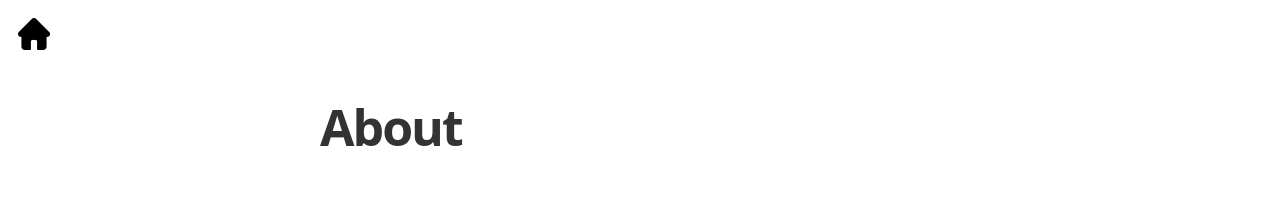
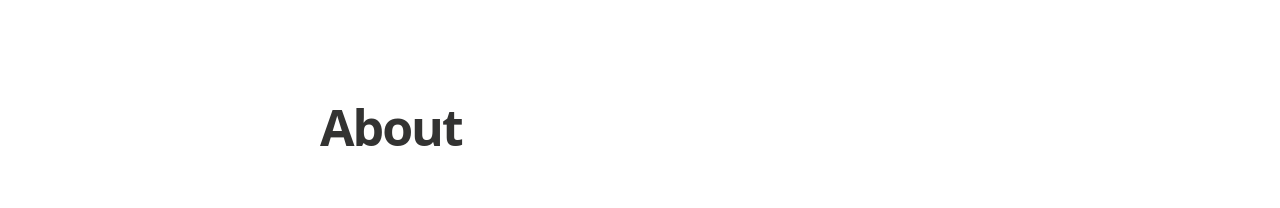
Before and after one commit to pkmandke/blog, a Jekyll site: the page built from about.md, in a window 1280 px wide. Shown: the top 208 px of the page. Built offline with Jekyll 4.4.1, drawn with Linux system fonts in a browser that asks for light colours; nearby versions of some CDN libraries; some web fonts are replaced.

Commit message:
no slash

```diff
--- a/_config.yml
+++ b/_config.yml
@@ -12,7 +12,7 @@ description: > # this means to ignore newlines until "email:"
 email: pkmandke@vt.edu
 #blog logo
 logo: "/assets/images/arrival_512_x_512.png"
-icon: "/assets/images/home.png" # top left
+icon: "assets/images/home.png" # top left
 float_logo: true # true, false (default)
 
 # blog cover
```
